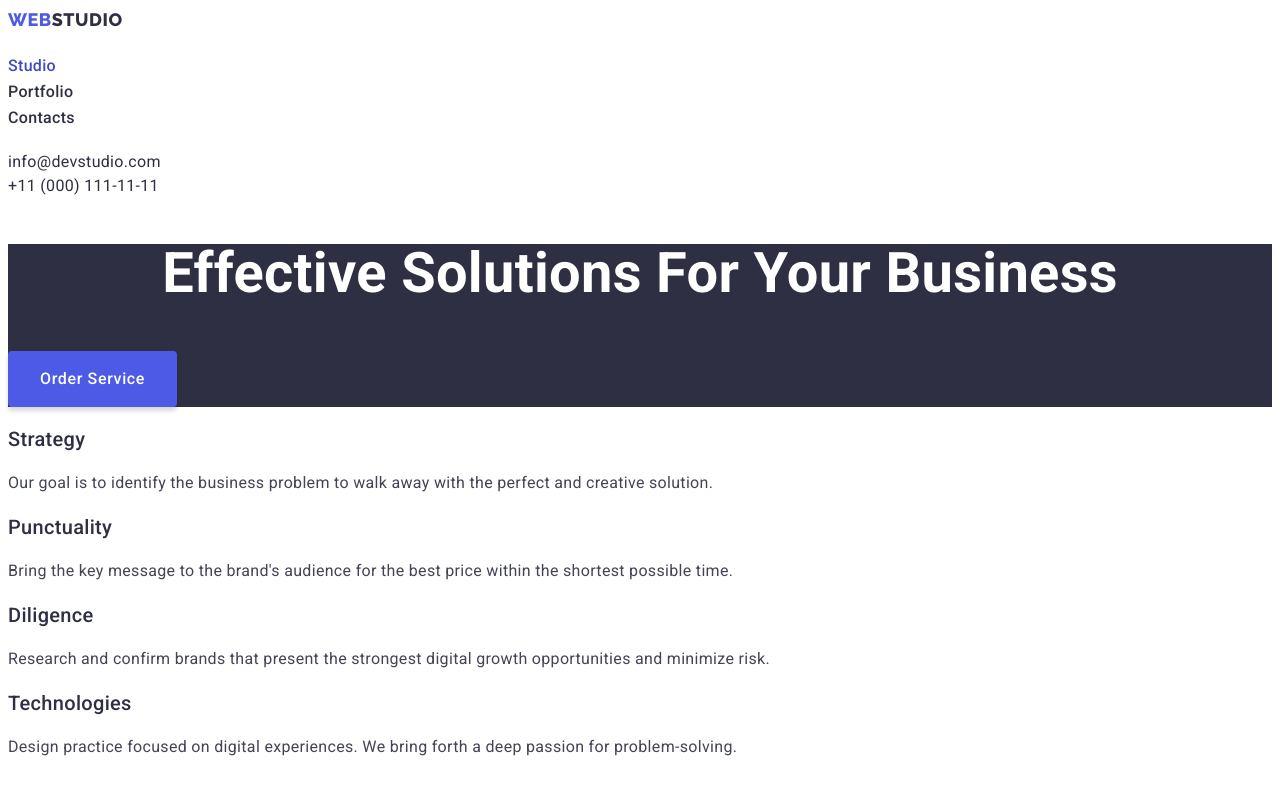
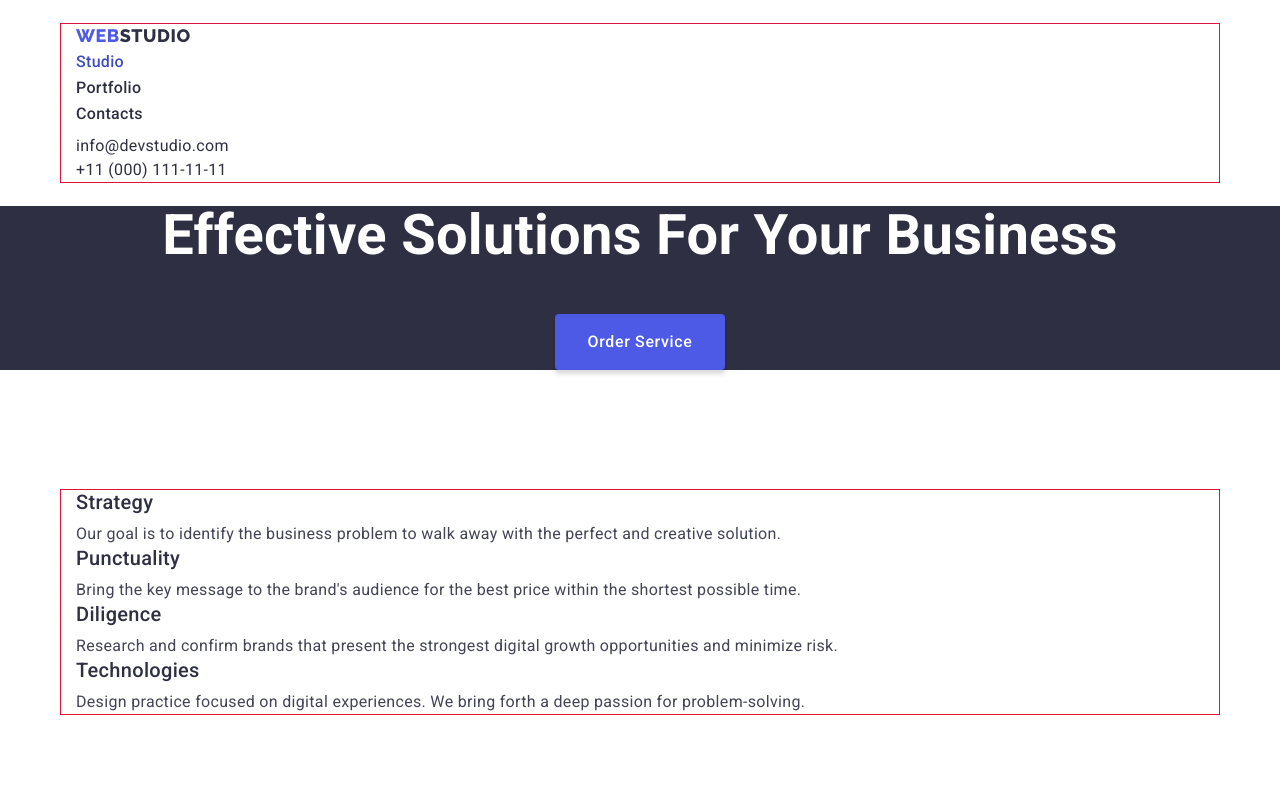
Before and after one commit to neyonse/goit-markup-hw-03, a plain HTML site: page index.html in a window 1280 px wide. Shown: the top 786 px of the page. Drawn offline with nearby package versions, Linux system fonts and the light colour scheme.

Commit message:
homework in progress

```diff
--- a/css/styles.css
+++ b/css/styles.css
@@ -10,25 +10,47 @@
   --button-border-color: #e7e9fc;
 }
 
+/* Body basic style */
+
+body {
+  font-family: 'Roboto', sans-serif;
+  letter-spacing: 0.02em;
+  color: var(--text-color-site);
+}
+
+.container {
+  width: 1158px;
+
+  padding: 0 15px;
+  margin: 0 auto;
+
+  outline: 1px solid crimson;
+}
+
 /* Hidden headers */
 .visually-hidden {
   position: absolute;
-  white-space: nowrap;
+
   width: 1px;
   height: 1px;
+  padding: 0;
+  margin: -1px;
   overflow: hidden;
-  border: 0;
-  padding: 0;
   clip: rect(0 0 0 0);
   clip-path: inset(50%);
-  margin: -1px;
+
+  white-space: nowrap;
+
+  border: 0;
 }
 
 /* Lists basic style */
 
-.list {
+ul {
+  padding: 0;
+  margin: 0;
+
   list-style: none;
-  padding-left: inherit;
 }
 
 /* Links basic style */
@@ -37,34 +59,40 @@ a {
   text-decoration: none;
 }
 
-/* Body basic style */
+/* Sections basic style */
 
-body {
-  font-family: 'Roboto', sans-serif;
-  letter-spacing: 0.02em;
-  color: var(--text-color-site);
-
-  background-color: var(--background-site);
+.section {
+  padding-top: 120px;
+  padding-bottom: 120px;
 }
 
 /* Text styles */
 
 .text-main {
+  margin: 0;
+
   font-size: 16px;
   line-height: 1.5;
   color: var(--text-main-color);
 }
 
 .text-title-big {
+  margin-top: 0;
+  margin-bottom: 72px;
+
   font-size: 36px;
   line-height: 1.11;
+  color: var(--text-title-color);
   text-align: center;
   text-transform: capitalize;
 }
 
 .text-title {
+  margin-top: 0;
+  margin-bottom: 8px;
+
+  font-size: 20px;
   font-weight: 500;
-  font-size: 20px;
   line-height: 1.2;
   color: var(--text-title-color);
 }
@@ -72,9 +100,11 @@ body {
 /* Buttons */
 
 .button {
-  font-family: inherit;
+  display: inline-block;
+
   font-weight: 500;
   letter-spacing: 0.04em;
+
   border-radius: 4px;
 }
 
@@ -84,8 +114,8 @@ body {
   color: var(--text-second-color);
 
   background-color: var(--accent-color);
+  border: none;
   box-shadow: 0px 4px 4px rgba(0, 0, 0, 0.15);
-  border: none;
 }
 
 .button.secondary {
@@ -99,31 +129,39 @@ body {
 
 .button.primary:hover,
 .button.primary:focus {
+  cursor: pointer;
+
   background-color: var(--button-hover-color);
-  cursor: pointer;
 }
 
 .button.secondary:hover,
 .button.secondary:focus {
   color: var(--button-color);
+  cursor: pointer;
 
+  background-color: var(--button-hover-color);
+  border: 1px solid transparent;
   box-shadow: 0px 3px 1px rgba(0, 0, 0, 0.1), 0px 2px 1px rgba(0, 0, 0, 0.08),
     0px 2px 2px rgba(0, 0, 0, 0.12);
-  border: none;
-  background-color: var(--button-hover-color);
-  cursor: pointer;
+}
+
+/* Header padding */
+
+header {
+  padding-top: 24px;
+  padding-bottom: 24px;
 }
 
 /* Logo */
 
 .logo {
   font-family: 'Raleway', sans-serif;
+  font-size: 18px;
   font-weight: 800;
-  font-size: 18px;
   line-height: 1.33;
   letter-spacing: 0.03em;
+  text-decoration: none;
   text-transform: uppercase;
-  text-decoration: none;
 }
 
 .nav-logo {
@@ -162,13 +200,24 @@ body {
 /* Hero */
 
 .hero {
+  text-align: center;
+
   background-color: var(--text-title-color);
 }
 
 .hero-title {
+  margin-top: 0;
+  margin-bottom: 48px;
+
   font-size: 56px;
   line-height: 1.07;
   color: var(--text-second-color);
+}
+
+/* Services section */
+
+.services {
+  padding-top: 0;
 }
 
 /* Team section */
@@ -183,13 +232,13 @@ body {
 
 /* Footer */
 
-.footer {
+footer {
+  padding-top: 100px;
+  padding-bottom: 100px;
+
   background-color: var(--text-title-color);
 }
 
-/* .footer-logo {
-  color: var(--button-color);
-} */
 .footer-text {
   color: var(--button-border-color);
 }
--- a/index.html
+++ b/index.html
@@ -10,10 +10,16 @@
       href="https://fonts.googleapis.com/css2?family=Raleway:wght@800&family=Roboto:wght@400;500;700&display=swap"
       rel="stylesheet"
     />
+    <link
+      rel="stylesheet"
+      href="https://cdnjs.cloudflare.com/ajax/libs/modern-normalize/1.1.0/modern-normalize.min.css"
+    />
     <link rel="stylesheet" href="./css/styles.css" />
   </head>
+
   <body>
     <header>
+      <div class="container">
         <nav class="nav">
           <a class="nav-logo logo" href="./index.html" target="_self"
             ><span class="accent">Web</span>Studio</a
@@ -48,6 +54,7 @@
             </li>
           </ul>
         </address>
+      </div>
     </header>
 
     <main>
@@ -60,14 +67,15 @@
         </button>
       </section>
 
-      <section class="features">
+      <section class="features section">
+        <div class="container">
           <h2 class="visually-hidden">Our features</h2>
           <ul class="features-list list">
             <li class="features-item">
               <h3 class="text-title">Strategy</h3>
               <p class="text-main">
-              Our goal is to identify the business problem to walk away with the
-              perfect and creative solution.
+                Our goal is to identify the business problem to walk away with
+                the perfect and creative solution.
               </p>
             </li>
             <li class="features-item">
@@ -92,9 +100,11 @@
               </p>
             </li>
           </ul>
+        </div>
       </section>
 
-      <section>
+      <section class="services section">
+        <div class="container">
           <h2 class="text-title-big">What are we doing</h2>
           <ul class="services-list list">
             <li class="services-item">
@@ -122,9 +132,11 @@
               />
             </li>
           </ul>
+        </div>
       </section>
 
-      <section class="team">
+      <section class="team section">
+        <div class="container">
           <h2 class="text-title-big">Our Team</h2>
           <ul class="team-list list text-title">
             <li class="team-item">
@@ -168,17 +180,20 @@
               <p class="text-main">UI Designer</p>
             </li>
           </ul>
+        </div>
       </section>
     </main>
 
     <footer class="footer">
+      <div class="container">
         <a class="footer-logo logo" href="./index.html" target="_self"
           ><span class="accent">Web</span>Studio</a
         >
         <p class="footer-text text-main">
-        Increase the flow of customers and sales for your business with digital
-        marketing & growth solutions.
+          Increase the flow of customers and sales for your business with
+          digital marketing & growth solutions.
         </p>
+      </div>
     </footer>
   </body>
 </html>
```
Also changed, not shown: portfolio.html (+13 -3 lines). Lines whose indentation alone changed are shown as unchanged.
